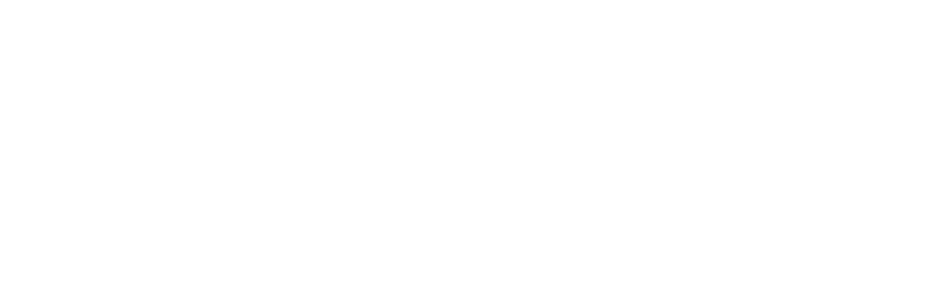
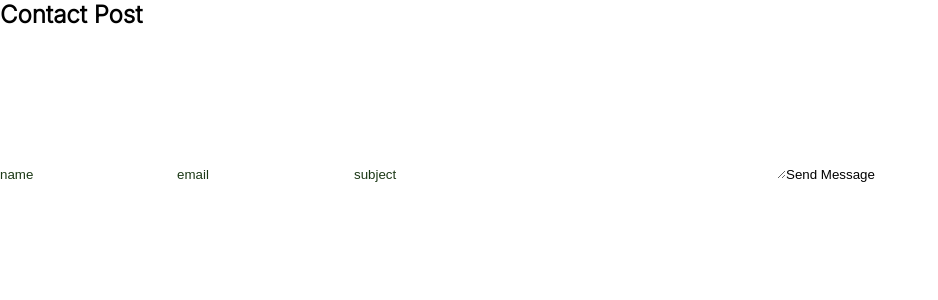
Before and after one commit to KanishkaGJ/FunkyPop_online-shopping-web-app, a React (Create React App) app in the folder frontend/: page /email in a window 1280 px wide. Before the commit this address had no page. Shown: the top 300 px of the page, without its empty margins (0-938 px from the left). Built offline with nearby package versions, Linux system fonts and the light colour scheme.

Commit message:
create sending email after purchase

```diff
--- a/frontend/package.json
+++ b/frontend/package.json
@@ -3,11 +3,14 @@
   "version": "0.1.0",
   "private": true,
   "dependencies": {
+    "@emailjs/browser": "^3.11.0",
     "@reduxjs/toolkit": "^1.9.3",
     "@testing-library/jest-dom": "^5.16.5",
     "@testing-library/react": "^13.4.0",
     "@testing-library/user-event": "^13.5.0",
     "axios": "^1.3.5",
+    "http-proxy-middleware": "^2.0.6",
+    "nodemailer": "^6.9.1",
     "react": "^18.2.0",
     "react-confirm-alert": "^3.0.6",
     "react-dom": "^18.2.0",
--- a/frontend/src/App.js
+++ b/frontend/src/App.js
@@ -1,28 +1,30 @@
-import { BrowserRouter as Router, Routes, Route } from "react-router-dom"
+import { BrowserRouter as Router, Routes, Route } from "react-router-dom";
 
-
-import CustomerLogin from './components/CustomerLogin';
+import CustomerLogin from "./components/CustomerLogin";
 import CustomerSignup from "./components/CustomerSignup";
 import Testpage from "./components/Testpage";
 import SellerLogin from "./components/SellerLogin";
 import SellerSignup from "./components/SellerSignup";
 import CustomerProfile from "./components/CustomerProfile";
 import SellerProfile from "./components/SellerProfile";
+import EmailSend from "./components/EmailSend";
 
 function App() {
   return (
     <Router>
       <Routes>
-        <Route path="/login" element={<CustomerLogin/>}></Route>
-        <Route path="/signup" element={<CustomerSignup/>}></Route>
-        <Route path="/users" element={<Testpage/>}></Route>
-        <Route path="/cusprofile" element={<CustomerProfile/>}></Route>
-        <Route path="/selprofile" element={<SellerProfile/>}></Route>
+        <Route path="/login" element={<CustomerLogin />}></Route>
+        <Route path="/signup" element={<CustomerSignup />}></Route>
+        <Route path="/users" element={<Testpage />}></Route>
+        <Route path="/cusprofile" element={<CustomerProfile />}></Route>
+        <Route path="/selprofile" element={<SellerProfile />}></Route>
 
-        <Route path="/slogin" element={<SellerLogin/>}></Route>
-        <Route path="/ssignup" element={<SellerSignup/>}></Route>
+        <Route path="/slogin" element={<SellerLogin />}></Route>
+        <Route path="/ssignup" element={<SellerSignup />}></Route>
+
+        <Route path="/email" element={<EmailSend />}></Route>
       </Routes>
-      </Router>
+    </Router>
   );
 }
 
--- a/frontend/src/components/CustomerProfile.js
+++ b/frontend/src/components/CustomerProfile.js
@@ -1,6 +1,5 @@
 import React, { useEffect, useState } from "react";
 import { useNavigate } from "react-router-dom";
-import { confirmAlert } from "react-confirm-alert";
 import axios from "axios";
 import "../css/cusProfile.css";
 axios.defaults.withCredentials = true;
@@ -61,7 +60,7 @@
       .delete(`http://localhost:8070/customer/delete/${customer._id}`)
       .then(() => {
         alert("Profile Deleted");
-        history.navigate("/login");
+        history("/login");
       })
       .catch((err) => {
         alert(err);
--- /dev/null
+++ b/frontend/src/components/EmailSend.js
@@ -0,0 +1,42 @@
+import { useRef } from "react";
+import emailjs from "@emailjs/browser";
+
+export default function EmailSend() {
+  const form = useRef();
+
+  const sendEmail = (e) => {
+    e.preventDefault();
+
+    emailjs
+      .sendForm(
+        "service_n6evvsp",
+        "template_ghsotz8",
+        form.current,
+        "6LOBZyhN6QY0b3dM3"
+      )
+      .then(
+        (result) => {
+          console.log(result.text);
+        },
+        (error) => {
+          console.log(error.text);
+        }
+      );
+    e.target.reset();
+  };
+  return (
+    <section>
+      <div>
+        <h2>Contact Post</h2>
+        <form ref={form} onSubmit={sendEmail}>
+          <input type="text" placeholder="name" name="user_name" required />
+
+          <input type="email" placeholder="email" name="user_email" required />
+          <input type="text" placeholder="subject" name="subject" required />
+          <textarea name="message" cols="30" rows="10" />
+          <button type="submit">Send Message</button>
+        </form>
+      </div>
+    </section>
+  );
+}
```
Also changed, not shown: frontend/src/components/Test.js (added), 2 other files (tests, documents, lock files or other folders).
